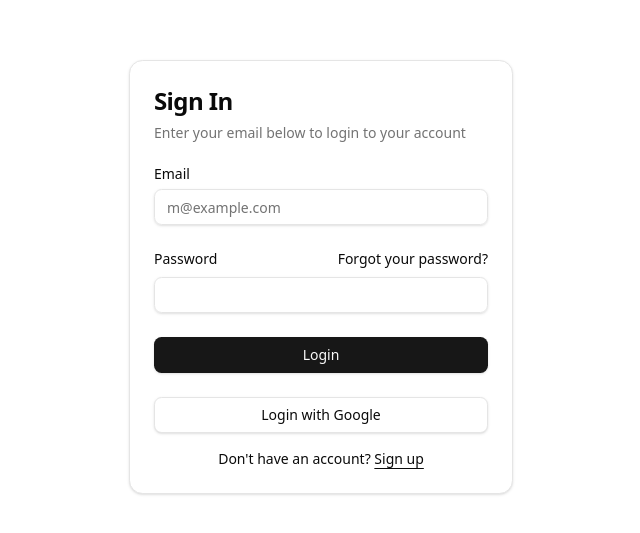
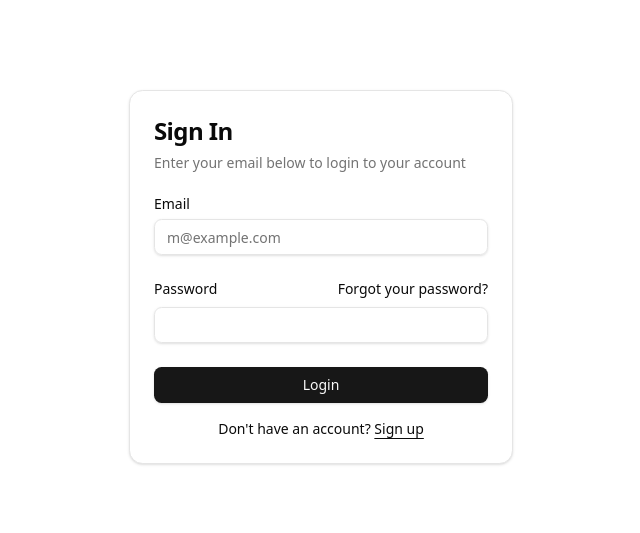
Before and after one commit to qrnx/qrnx-ui, a Next.js app: page /sign-in in a window 1280 px wide. Shown: the part 123-656 px from the top of the page, without its empty margins (319-959 px from the left). Built offline with nearby package versions, Linux system fonts and the light colour scheme.

Commit message:
remove google sign in button

```diff
--- a/src/components/login-form.tsx
+++ b/src/components/login-form.tsx
@@ -51,9 +51,9 @@ export function LoginForm({
               <Button type="submit" className="w-full">
                 Login
               </Button>
-              <Button variant="outline" className="w-full">
+              {/* <Button variant="outline" className="w-full">
                 Login with Google
-              </Button>
+              </Button> */}
             </div>
             <div className="mt-4 text-center text-sm">
               Don&apos;t have an account?{" "}
--- a/src/components/registration-form.tsx
+++ b/src/components/registration-form.tsx
@@ -45,9 +45,6 @@ export function RegistrationForm({
               <Button type="submit" className="w-full">
                 Create account
               </Button>
-              {/* <Button variant="outline" className="w-full">
-                Login with Google
-              </Button> */}
             </div>
             <div className="mt-4 text-center text-sm">
               Already have an account?{" "}
```
